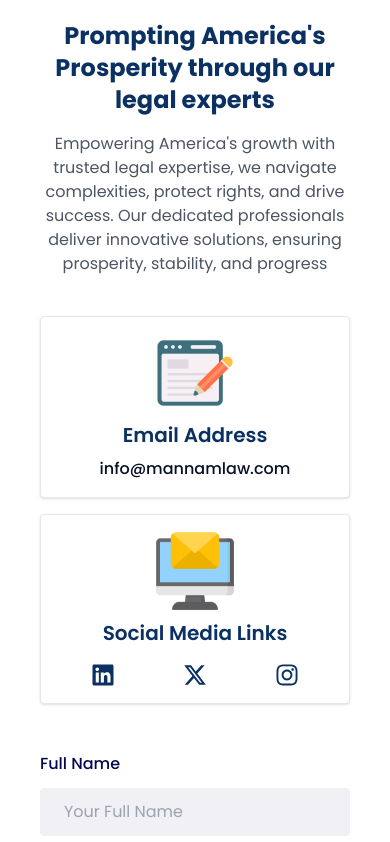
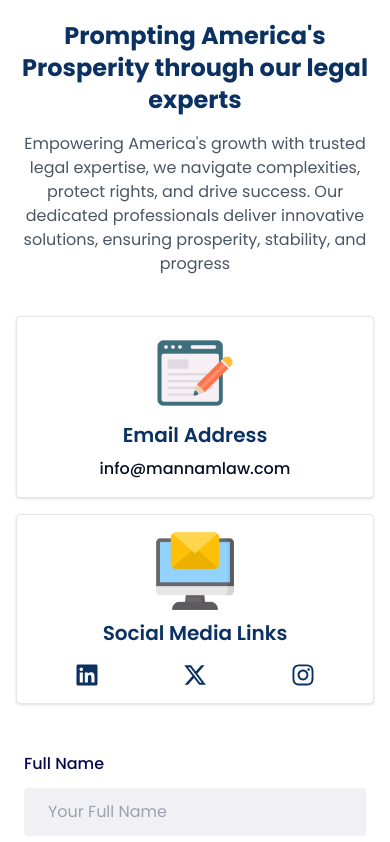
Before and after one commit to kalavaguntapurnesh/mannamlaw, a React (Vite) app: page /contact in a window 390 px wide. Shown: the part 1582-2424 px from the top of the page. Built offline with nearby package versions, Linux system fonts and the light colour scheme.

Commit message:
First Commit

```diff
--- a/src/pages/Contact.jsx
+++ b/src/pages/Contact.jsx
@@ -210,7 +210,7 @@ const Contact = () => {
                   </div>
                 </div>
 
-                <div className="w-full px-4 mx-auto max-w-[1400px] pt-16">
+                <div className="w-full mx-auto max-w-[1400px] pt-16">
                   <div className="grid lg:grid-cols-2 grid-cols-1 gap-4">
                     <div>
                       <div className="flex flex-col space-y-4 mt-8">
@@ -227,7 +227,7 @@ const Contact = () => {
                           </p>
                         </div>
                         <div className="lg:text-start text-center">
-                          <p className=" text-base text-gray-600 md:text-start text-center px-2 md:px-0">
+                          <p className=" text-base text-gray-600 md:text-start text-center">
                             Empowering America's growth with trusted legal
                             expertise, we navigate complexities, protect rights,
                             and drive success. Our dedicated professionals
@@ -236,7 +236,7 @@ const Contact = () => {
                           </p>
                         </div>
 
-                        <div className="grid lg:grid-cols-2 grid-cols-1 gap-4 pt-6 md:px-0 px-2">
+                        <div className="grid lg:grid-cols-2 grid-cols-1 gap-4 pt-6 ">
                           <a
                             href="mailto:info@mannamlaw.com"
                             class="flex md:justify-start justify-center"
--- a/src/pages/ExpertDetails.jsx
+++ b/src/pages/ExpertDetails.jsx
@@ -2,6 +2,7 @@ import React, { useEffect } from "react";
 import { useParams, useLocation } from "react-router-dom";
 import Footer from "../components/Footer";
 import SecNavbar from "../components/SecNavbar";
+import ContactUsButton from "../components/ScrollToTop";
 
 const ExpertDetails = () => {
   const { name } = useParams();
@@ -48,18 +49,22 @@ const ExpertDetails = () => {
 
                     <div className="flex flex-col">
                       <div>
-                        <h1 className="uppercase text-gray-700 font-semibold">about</h1>
+                        <h1 className="uppercase text-gray-700 font-semibold">
+                          about
+                        </h1>
                       </div>
 
                       <div className="space-y-3 text-gray-600">
                         <div className="mt-4">
-                          <p>{card.descriptionOne}</p>
+                          <p className="text-gray-600">{card.descriptionOne}</p>
                         </div>
                         <div>
-                          <p>{card.descriptionTwo}</p>
+                          <p className="text-gray-600">{card.descriptionTwo}</p>
                         </div>
                         <div>
-                          <p>{card.descriptionThree}</p>
+                          <p className="text-gray-600">
+                            {card.descriptionThree}
+                          </p>
                         </div>
                       </div>
                     </div>
@@ -192,6 +197,8 @@ const ExpertDetails = () => {
         </div>
       </div>
 
+      <ContactUsButton />
+
       <Footer />
     </>
   );
```
